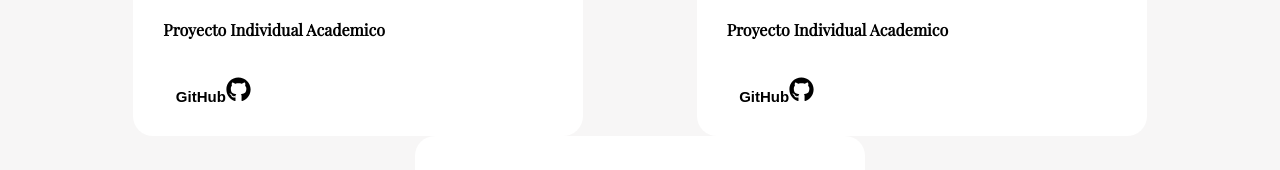
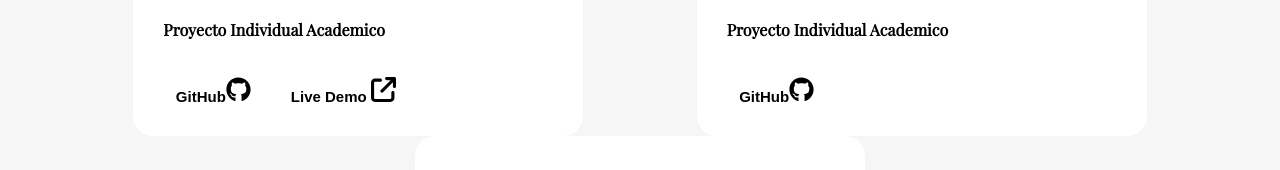
Before and after one commit to GastonSoliz/portfolio-app, a React (Vite) app: page /work in a window 1280 px wide. Shown: the part 628-798 px from the top of the page. Built offline with nearby package versions, Linux system fonts and the light colour scheme.

Commit message:
adding rickandmorty deploy

```diff
--- a/src/components/WorkCardList/WorkCardList.jsx
+++ b/src/components/WorkCardList/WorkCardList.jsx
@@ -22,7 +22,7 @@ export default function WorkCardList({ lang }) {
       typeES: "Proyecto Individual Academico",
       gitHub: "https://github.com/GastonSoliz/RyM-App-WithServer",
       images: [photo0RM, photo1RM, photo2RM],
-      demo: "",
+      demo: "https://rickandmortyapp-gastonsolz.vercel.app/",
     },
     {
       name: "Drivers App",
```
